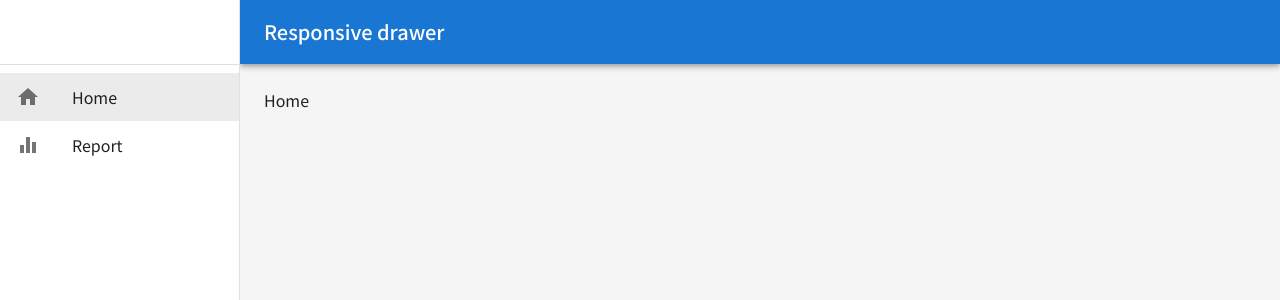
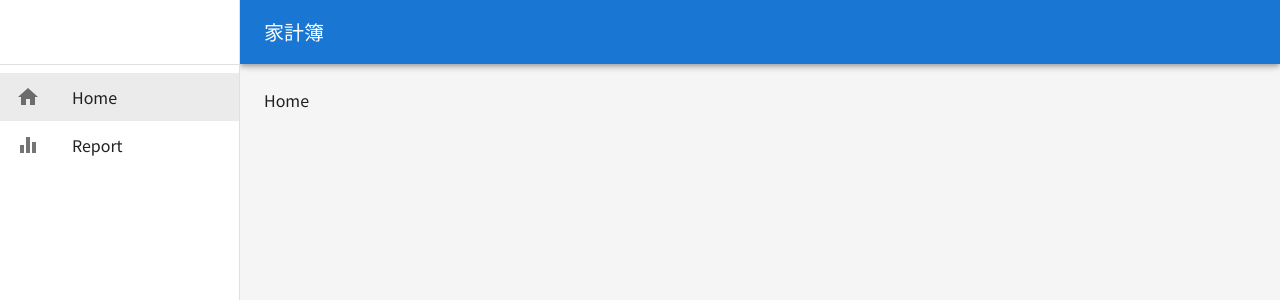
Before and after one commit to r-someya0618/react-household-app, a React (Vite) app: page / in a window 1280 px wide. Shown: the top 300 px of the page. Built offline with nearby package versions, Linux system fonts and the light colour scheme.

Commit message:
アプリタイトル変更

```diff
--- a/src/components/AppLayout.tsx
+++ b/src/components/AppLayout.tsx
@@ -59,7 +59,7 @@ export default function AppLayout() {
             <MenuIcon />
           </IconButton>
           <Typography variant='h6' noWrap component='div'>
-            Responsive drawer
+            家計簿
           </Typography>
         </Toolbar>
       </AppBar>
```
